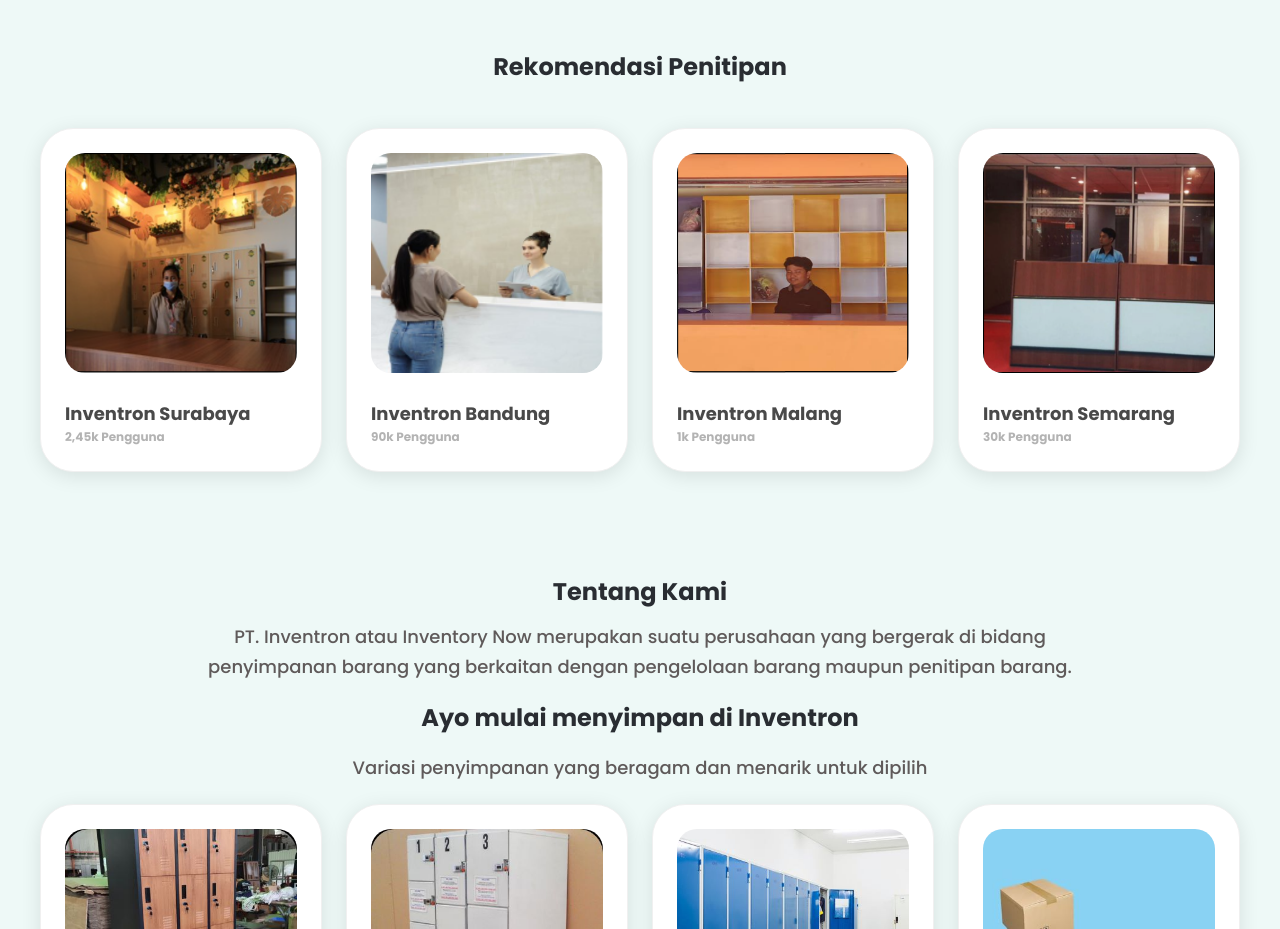
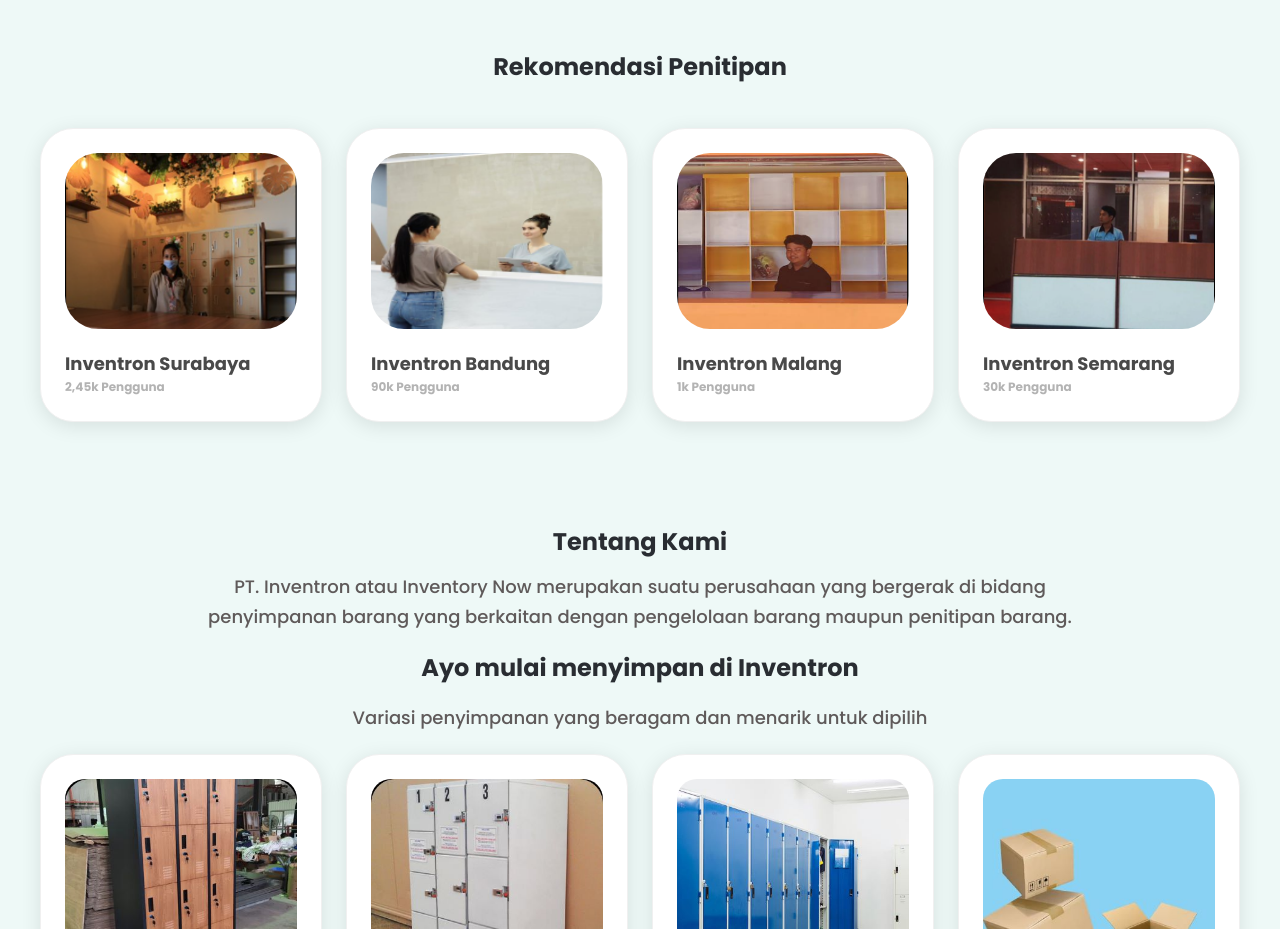
Before and after one commit to Project-Capstone-Group-16/React_Kelompok-16, a React (Vite) app: page / in a window 1280 px wide. Shown: the part 2010-2939 px from the top of the page. Built offline with nearby package versions, Linux system fonts and the light colour scheme.

Commit message:
fix: layouting responsive

```diff
--- a/src/pages/landingPage/ekplorasi/penitipan/styles.module.css
+++ b/src/pages/landingPage/ekplorasi/penitipan/styles.module.css
@@ -2,6 +2,10 @@
   margin: 10px auto;
   max-width: 1200px;
   width: 100%;
+}
+
+.container__penitipan {
+  padding: 0 16px;
 }
 
 .penitipan__outer__title {
@@ -9,78 +13,85 @@
   font-weight: 700 !important;
   color: #292d32 !important;
   text-align: center;
+  font-size: 16px !important;
 }
 
 .penitipan__card {
   overflow: hidden;
-  border-radius: 33px;
+  border-radius: 4px;
+  padding: 0 !important;
   box-shadow: 0px 4px 20px rgba(0, 0, 0, 0.1);
-
 }
 
 .penitipan__cover__image {
   width: 100%;
-  border-top-left-radius: 20px;
-  border-top-right-radius: 20px;
-  padding: 24px 24px 0 24px;
-
+  height: 200px;
+  border-radius: 0;
 }
 
-.penitipan__cover__image>img {
+.penitipan__cover__image > img {
   width: 100%;
-  height: 220px;
-  border-radius: 20px;
+  height: 100%;
+  object-fit: cover;
+  border-radius: inherit;
 }
 
 .penitipan__card__space {
-  padding: 24px;
-
+  padding: 12px;
 }
 
-.penitipan__card__space>.space__title {
-  font-size: 18px;
+.penitipan__card__space > .space__title {
+  font-size: 12px;
   font-weight: 700;
   color: #494949;
   margin-bottom: 0;
-
 }
 
-.penitipan__card__space>.space__subtitle {
-  font-size: 12px;
+.penitipan__card__space > .space__subtitle {
+  font-size: 10px;
   font-weight: 600;
   color: #b3b3b3;
-
 }
 
-@media (max-width: 991px) {
-  .container__penitipan {
-    padding: 0 16px;
-  }
-
-  .penitipan__outer__title {
-    font-size: 16px !important;
-  }
-
-  .penitipan__card {
-    border-radius: 4px;
-    padding: 0 !important;
-  }
-
+@media (max-width: 480px) {
   .penitipan__cover__image {
-    border-radius: 0;
-    padding: 0;
     height: 110px;
   }
+}
 
+@media only screen and (min-width: 481px) and (max-width: 639px) {
+  .penitipan__cover__image {
+    height: 150px;
+  }
+}
+
+@media only screen and (min-width: 640px) and (max-width: 767px) {
+  .penitipan__cover__image {
+    height: 180px;
+  }
+}
+
+@media (min-width: 1200px) {
+  .container__penitipan {
+    padding: 0;
+  }
+  .penitipan__outer__title {
+    font-size: 24px !important;
+  }
+  .penitipan__card {
+    border-radius: 33px;
+  }
+  .penitipan__cover__image {
+    border-radius: 33px;
+    padding: 24px 24px 0 24px;
+  }
   .penitipan__card__space {
-    padding: 12px;
+    padding: 24px;
   }
-
-  .penitipan__card__space>.space__title {
+  .penitipan__card__space > .space__title {
+    font-size: 18px;
+  }
+  .penitipan__card__space > .space__subtitle {
     font-size: 12px;
   }
-
-  .penitipan__card__space>.space__subtitle {
-    font-size: 10px;
-  }
 }
--- a/src/pages/landingPage/ekplorasi/unggulan/styles.module.css
+++ b/src/pages/landingPage/ekplorasi/unggulan/styles.module.css
@@ -2,6 +2,10 @@
   margin: 50px auto;
   max-width: 1200px;
   width: 100%;
+}
+
+.container__unggulan {
+  padding: 0 16px;
 }
 
 .unggulan__card {
@@ -13,6 +17,7 @@
   margin-bottom: 45px !important;
   font-weight: 700 !important;
   color: #292d32 !important;
+  font-size: 16px !important;
 }
 
 .unggulan__image {
@@ -20,7 +25,7 @@
   height: 100px;
 }
 
-.unggulan__image>img {
+.unggulan__image > img {
   width: 100%;
   height: 100%;
   object-fit: none;
@@ -28,22 +33,20 @@
 
 .unggulan__title {
   font-weight: 600;
-  font-size: 18px;
+  font-size: 10px;
   text-align: center;
   color: #000000;
   margin-top: 20px;
 }
 
-@media (max-width: 991px) {
+@media (min-width: 1200px) {
   .container__unggulan {
-    padding: 0 16px;
+    padding: 0;
   }
-
   .unggulan__outer__title {
-    font-size: 16px !important;
+    font-size: 24px !important;
   }
-
   .unggulan__title {
-    font-size: 10px;
+    font-size: 18px;
   }
 }
```
